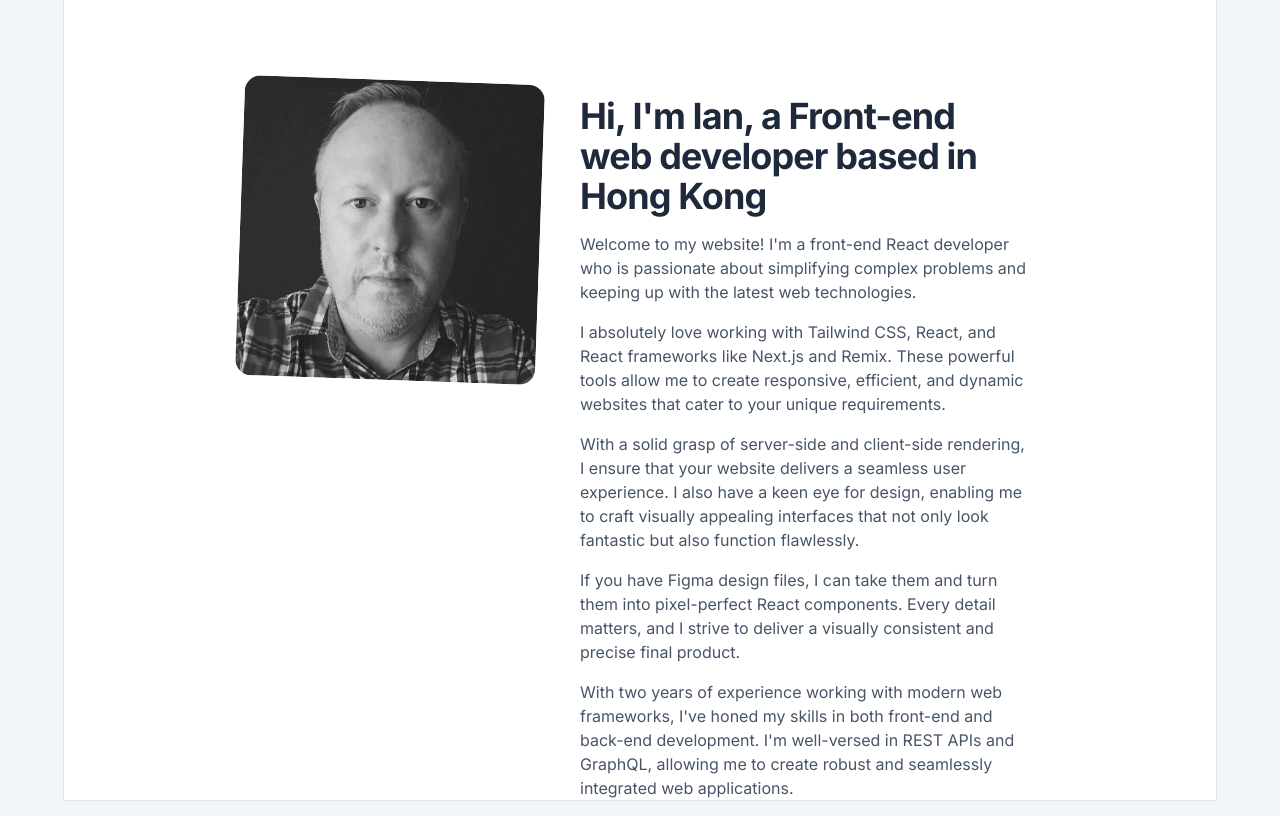
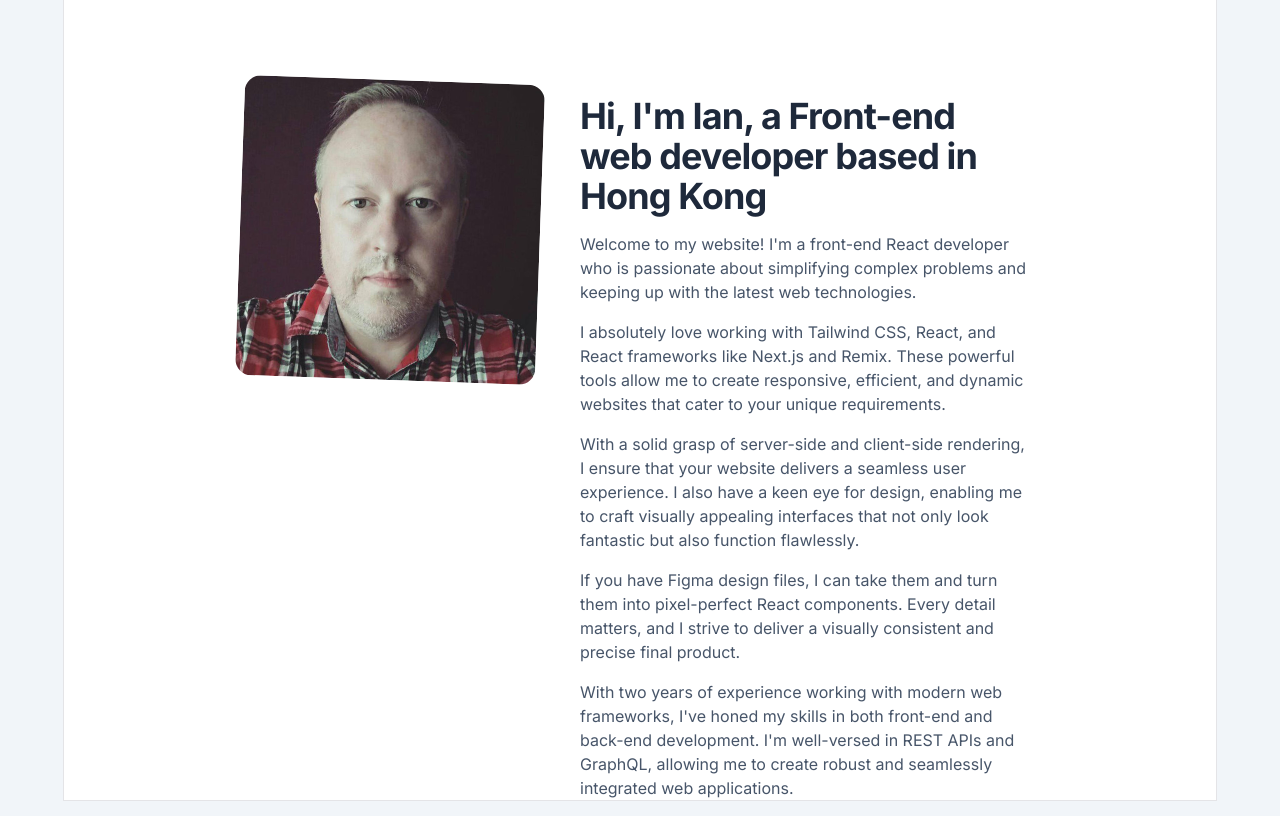
Before and after one commit to ianshk/ianc, a Next.js app: page / in a window 1280 px wide. Built offline with nearby package versions, Linux system fonts and the light colour scheme.

Commit message:
Update IntroDetails.tsx

```diff
--- a/src/components/IntroDetails.tsx
+++ b/src/components/IntroDetails.tsx
@@ -11,7 +11,7 @@ export default function IntroDetails() {
             width={300}
             height={300}
             alt="Ian"
-            className="grayscale aspect-square rotate-2 rounded-2xl bg-zinc-100 object-cover"
+            className="aspect-square rotate-2 rounded-2xl bg-zinc-100 object-cover"
           />
         </div>
         <div className="pt-4 max-w-md">
```
